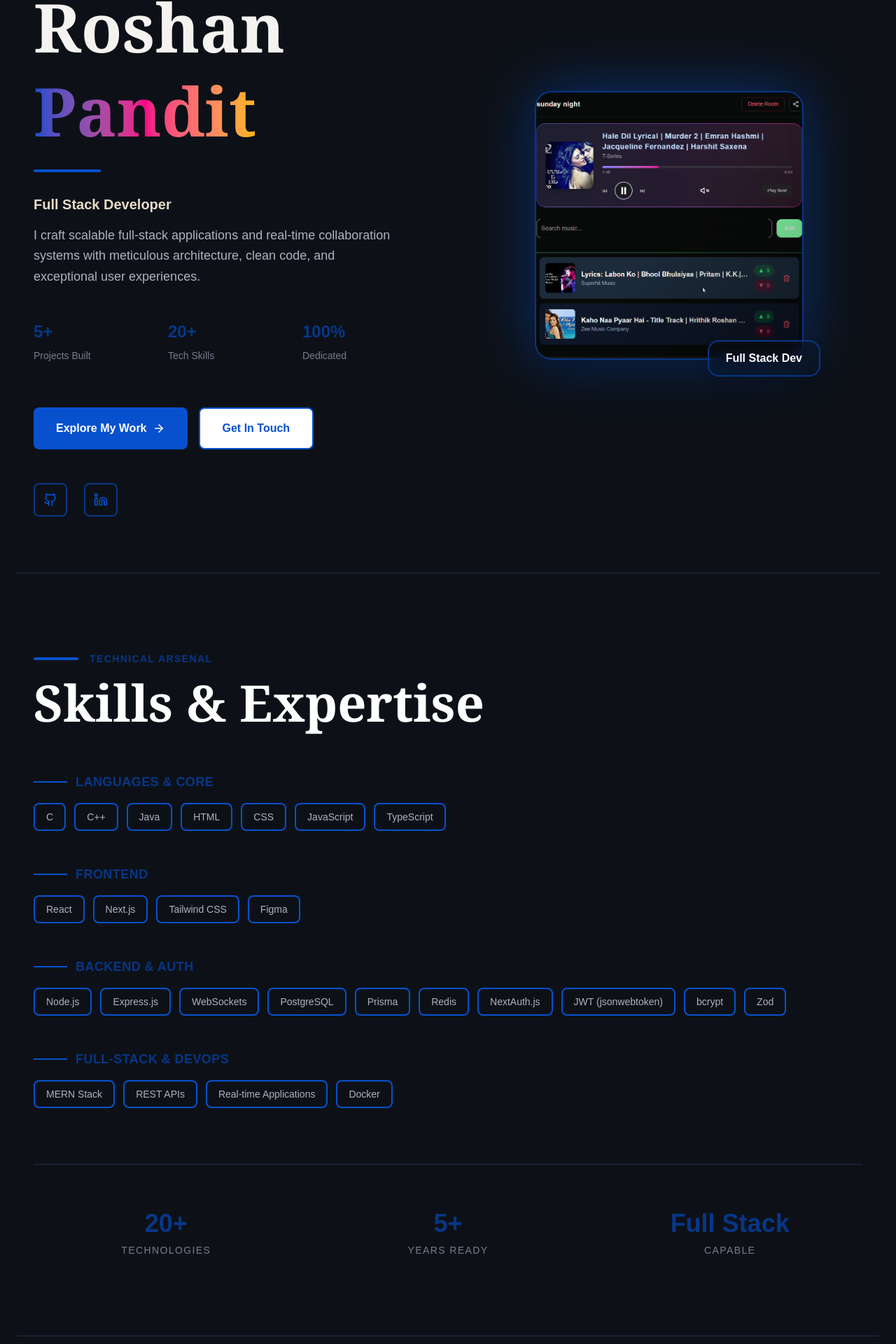
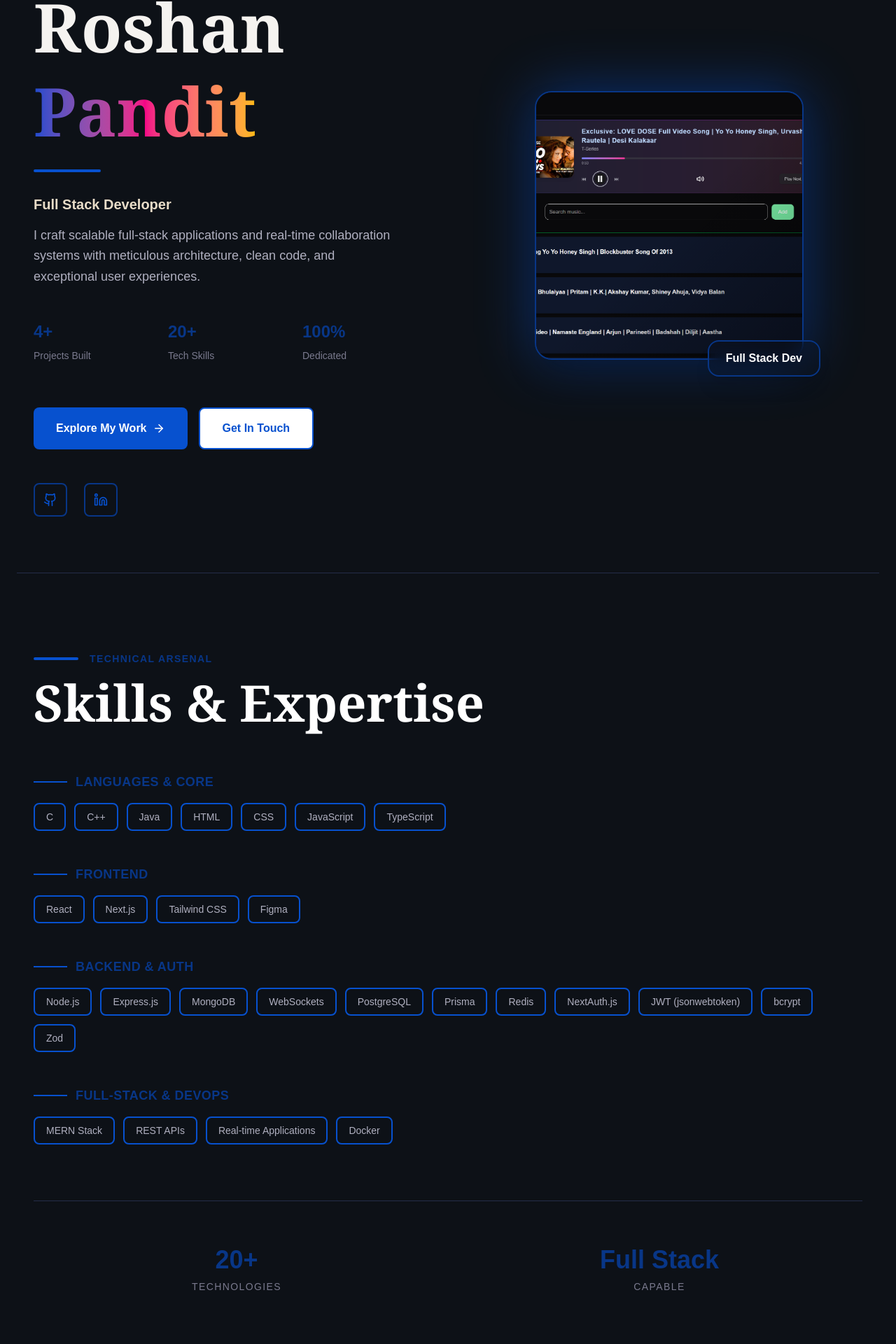
Before and after one commit to Roshan-Pandit-11/portFolio, a Next.js app: page / in a window 1280 px wide. Shown: the part 251-2171 px from the top of the page at 70% size. Built offline with nearby package versions, Linux system fonts and the light colour scheme.

Commit message:
photo_upgraded

```diff
--- a/app/page.tsx
+++ b/app/page.tsx
@@ -4,7 +4,7 @@ import { Github, ExternalLink, ArrowRight , Linkedin , Mail} from 'lucide-react'
 import razorpayImage from "./images/razorpay-image.png" ;
 import secondBrain_image from "./images/second-brain.png"
 import minipayImage from "./images/minipay.png"
-import playfyImage from "./images/playfy.png"
+import playfy_ss_portfolio from "./images/playfy_ss_portfolio.png" ;
 
 export default function Home() {
 
@@ -27,6 +27,7 @@ export default function Home() {
   'Backend & Auth': [
     'Node.js',
     'Express.js',
+    'MongoDB' ,
     'WebSockets',
     'PostgreSQL',
     'Prisma',
@@ -51,8 +52,8 @@ export default function Home() {
       description:
         'Playfy is a full-stack application that enables users to create rooms and share songs with real-time collaboration and seamless playback.',
       tech: ['Next.js', 'TypeScript' , 'PostgreSQL', 'Prisma', 'ws' , 'Tailwind' , 'react-player' , 'bcryptjs' , 'zod' , 'jwt'],
-      image: playfyImage,
-      demo: 'https://github.com/Roshan-Pandit-11/playfy' ,
+      image: playfy_ss_portfolio,
+      demo: null ,
       github: 'https://github.com/Roshan-Pandit-11/playfy',
     },
     {
@@ -141,7 +142,7 @@ export default function Home() {
               {/* Stats */}
               <div className="grid grid-cols-3 gap-6 pt-4">
                 <div className="space-y-2">
-                  <p className="text-2xl font-bold text-[#083687]">5+</p>
+                  <p className="text-2xl font-bold text-[#083687]">4+</p>
                   <p className="text-sm text-[#7a7a8e]">Projects Built</p>
                 </div>
                 <div className="space-y-2">
@@ -200,7 +201,7 @@ export default function Home() {
                   <div className="absolute inset-0 bg-gradient-to-br from-transparent via-transparent to-black/40 pointer-events-none"></div>
 
                   <img
-                   src={playfyImage.src}
+                   src={playfy_ss_portfolio.src}
                     alt="Roshan Pandit"
                     className="w-full h-full object-cover"
                   />
@@ -262,15 +263,15 @@ export default function Home() {
             </div>
 
             {/* Stats Footer */}
-            <div className="grid md:grid-cols-3 gap-6 mt-20 pt-16 border-t border-[#242d4a]">
+            <div className="grid md:grid-cols-2 gap-6 mt-20 pt-16 border-t border-[#242d4a]">
               <div className="text-center">
                 <p className="text-4xl font-bold mb-2 text-[#083687]">20+</p>
                 <p className="text-sm uppercase tracking-widest text-[#7a7a8e]">Technologies</p>
               </div>
-              <div className="text-center">
-                <p className="text-4xl font-bold mb-2 text-[#083687]">5+</p>
-                <p className="text-sm uppercase tracking-widest text-[#7a7a8e]">Years Ready</p>
-              </div>
+              {/* <div className="text-center">
+                <p className="text-4xl font-bold mb-2 text-[#083687]">0</p>
+                <p className="text-sm uppercase tracking-widest text-[#7a7a8e]">Fresher</p>
+              </div> */}
               <div className="text-center">
                 <p className="text-4xl font-bold mb-2 text-[#083687]">Full Stack</p>
                 <p className="text-sm uppercase tracking-widest text-[#7a7a8e]">Capable</p>
```
Also changed, not shown: app/images/playfy.png (deleted), app/images/playfy_ss_portfolio.png (added).
